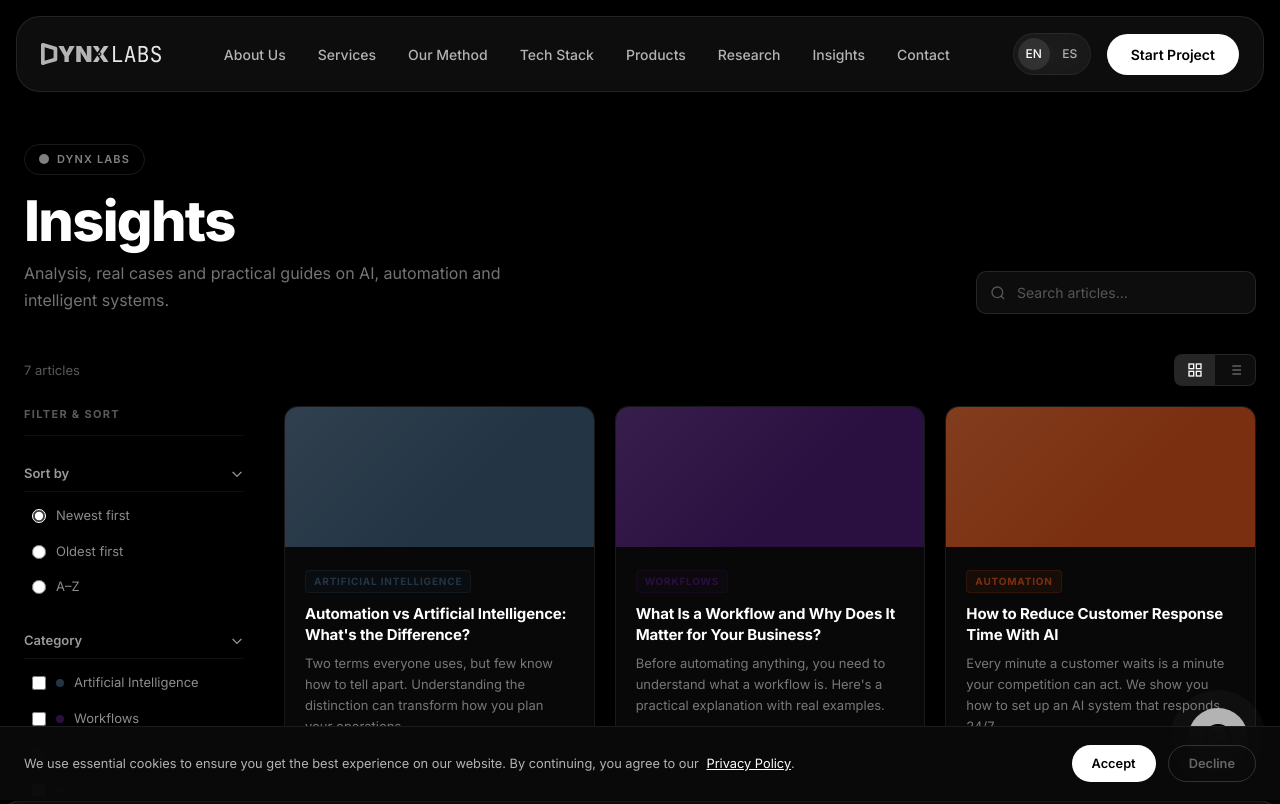
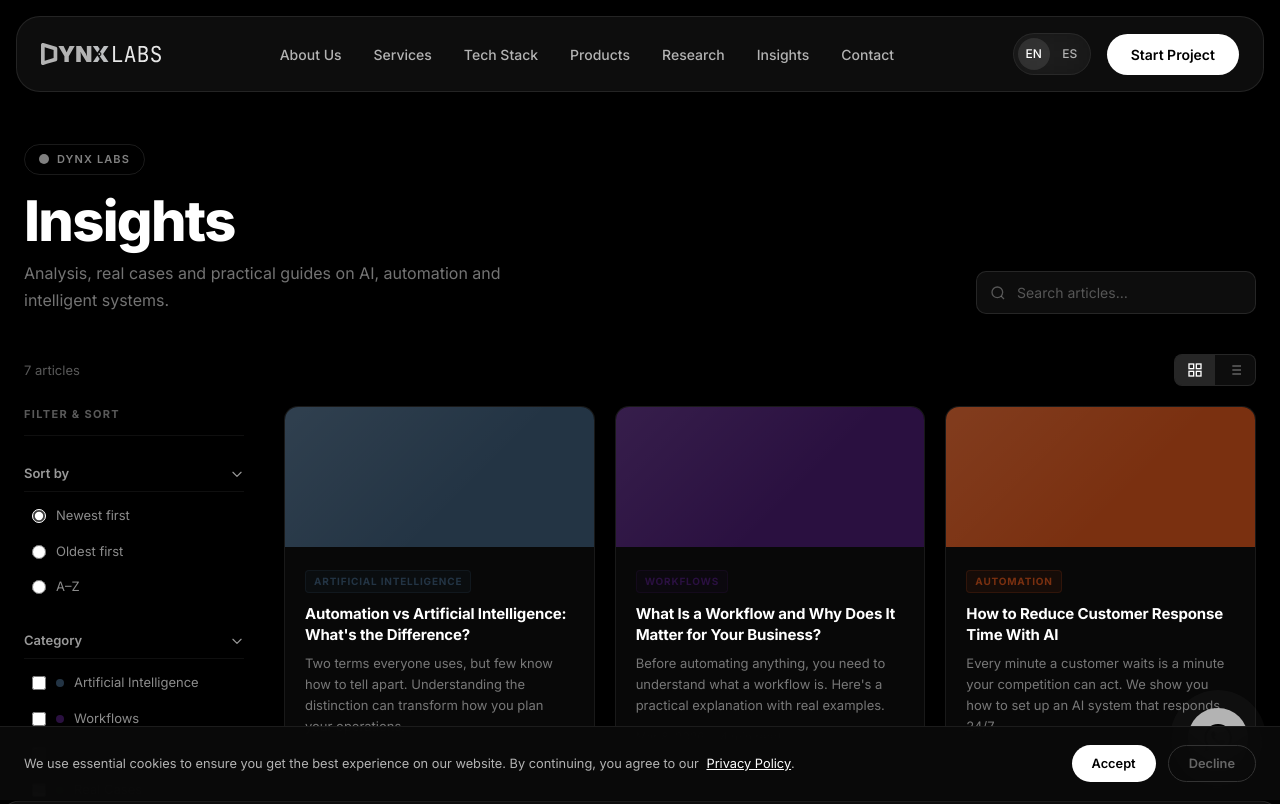
Before and after one commit to dynxlabs/dynxlabs.github.io, a plain HTML site: page insights.html in a window 1280 px wide. Shown: the top 804 px of the page. Drawn offline with nearby package versions, Linux system fonts and the light colour scheme.

Commit message:
Update insights.html

```diff
--- a/insights.html
+++ b/insights.html
@@ -544,7 +544,6 @@
     <div class="navbar-links" role="menubar">
       <a href="/#about"    role="menuitem" data-i18n="nav.about">About Us</a>
       <a href="/#services" role="menuitem" data-i18n="nav.services">Services</a>
-      <a href="/#method"   role="menuitem" data-i18n="nav.method">Our Method</a>
       <a href="/#stack"    role="menuitem" data-i18n="nav.stack">Tech Stack</a>
       <a href="/products"  role="menuitem" data-i18n="nav.products">Products</a>
       <a href="/research"  role="menuitem" data-i18n="nav.research">Research</a>
@@ -566,7 +565,6 @@
     <div id="mobile-nav" class="mobile-nav" role="menu">
       <a href="/#about"    role="menuitem" data-i18n="nav.about">About Us</a>
       <a href="/#services" role="menuitem" data-i18n="nav.services">Services</a>
-      <a href="/#method"   role="menuitem" data-i18n="nav.method">Our Method</a>
       <a href="/#stack"    role="menuitem" data-i18n="nav.stack">Tech Stack</a>
       <a href="/products"  role="menuitem" data-i18n="nav.products">Products</a>
       <a href="/research"  role="menuitem" data-i18n="nav.research">Research</a>
@@ -695,7 +693,6 @@
         <ul class="footer-links">
           <li><a href="/#about"    data-i18n="footer.about">About Us</a></li>
           <li><a href="/#services" data-i18n="footer.services">Services</a></li>
-          <li><a href="/#method"   data-i18n="footer.method">Our Method</a></li>
           <li><a href="/#stack"    data-i18n="footer.stack">Tech Stack</a></li>
           <li><a href="/products"  data-i18n="footer.products">Products</a></li>
           <li><a href="/research"  data-i18n="footer.research">Research</a></li>
```
